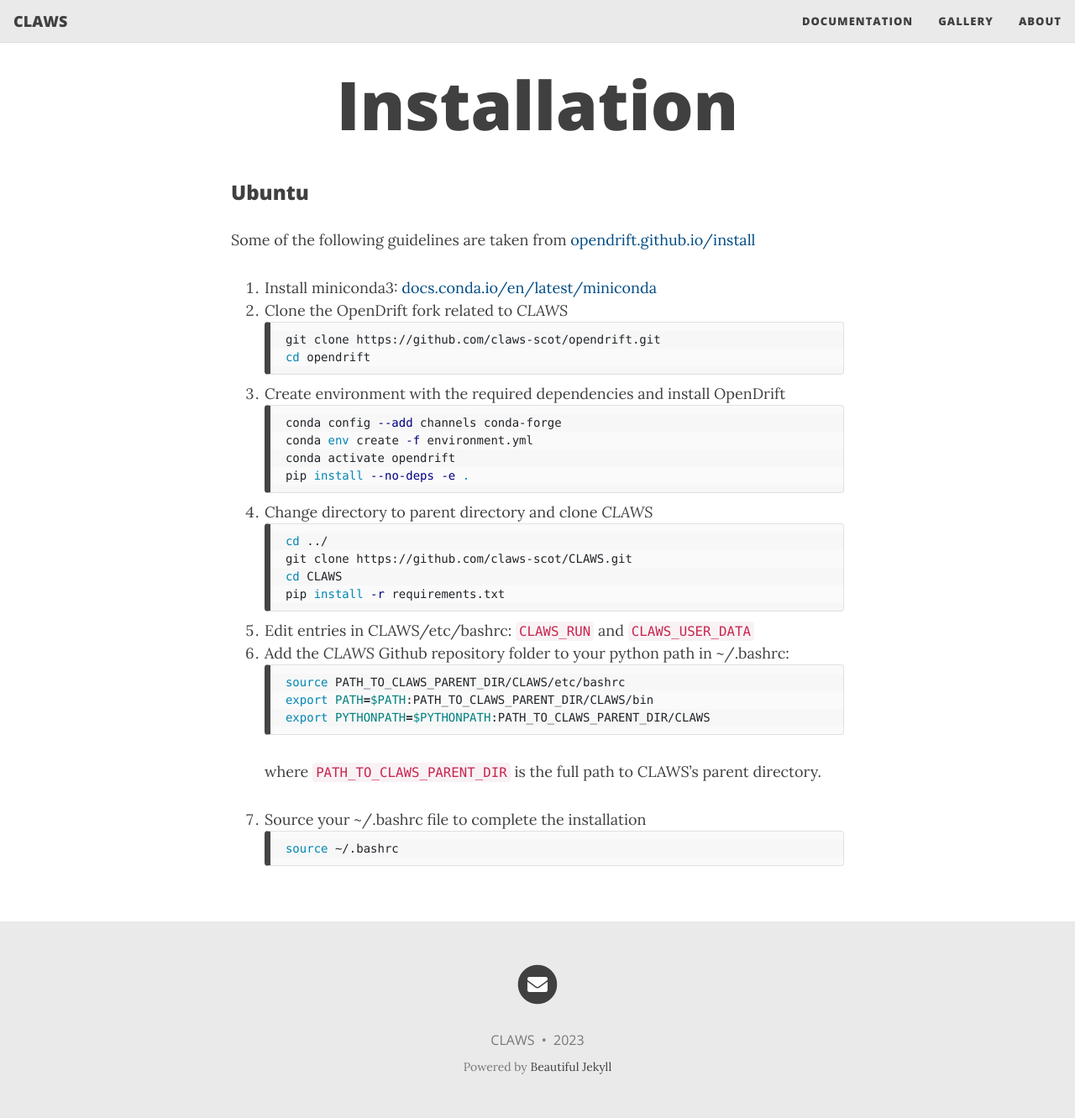
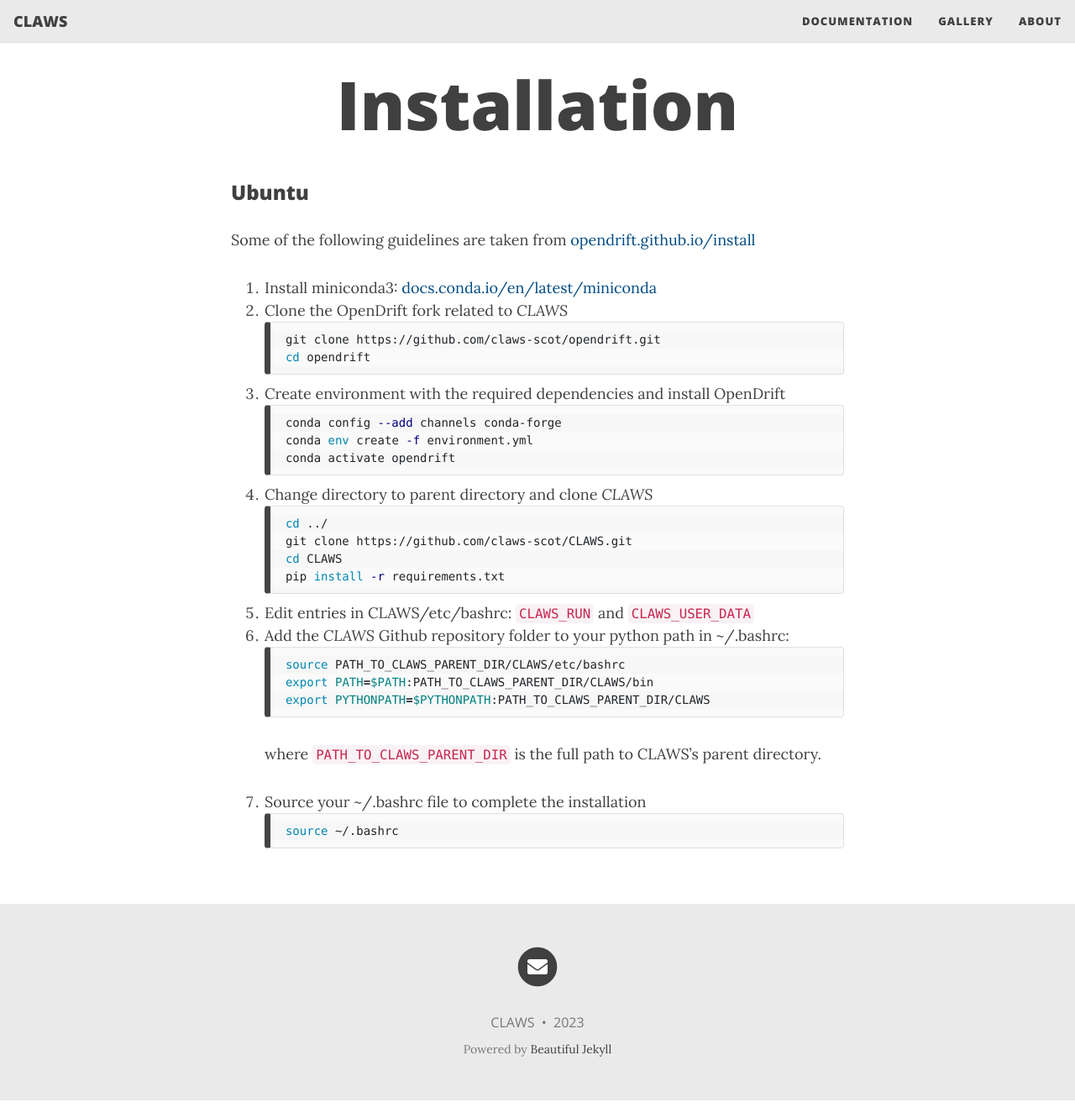
Before and after one commit to claws-scot/claws-scot.github.io, a Jekyll site: the page built from installation.md, in a window 1280 px wide and 1331 px high. Shown: the whole window at 84% size. Built offline with Jekyll 4.4.1, drawn with Linux system fonts in a browser that asks for light colours; nearby versions of some CDN libraries.

Commit message:
Editing web pages

````diff
--- a/installation.md
+++ b/installation.md
@@ -23,7 +23,6 @@
     conda config --add channels conda-forge
     conda env create -f environment.yml
     conda activate opendrift
-    pip install --no-deps -e .
     ```
     <div style="line-height:50%;">
         <br>
````
